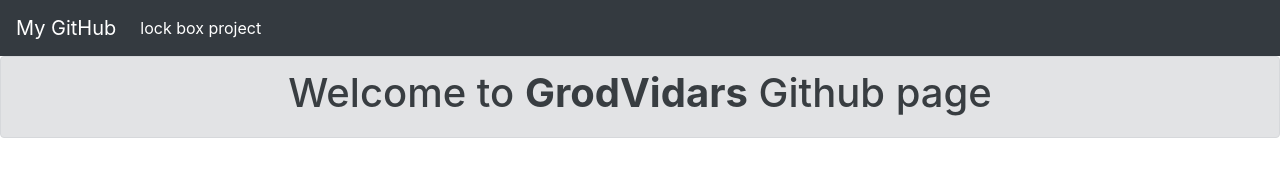
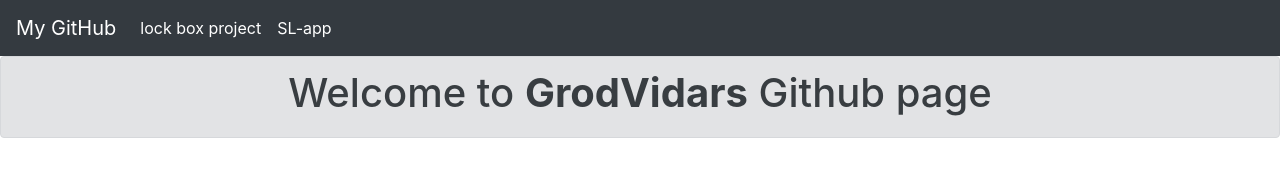
Before and after one commit to GrodVidar/GrodVidar.github.io, a plain HTML site: page index.html in a window 1280 px wide. Drawn offline with nearby package versions, Linux system fonts and the light colour scheme.

Commit message:
Added new item on site linked to SL-app

```diff
--- a/index.html
+++ b/index.html
@@ -21,6 +21,9 @@
       <li class="nav-item active">
         <a class="nav-link" href="lockBox.html">lock box project<span class="sr-only">(current)</span></a>
       </li>
+      <li class="nav-item active">
+        <a class="nav-link" href="SLOvning/index.html">SL-app<span class="sr-only">(current)</span></a>
+      </li>
     </ul>
   </div>
 </nav>
```
